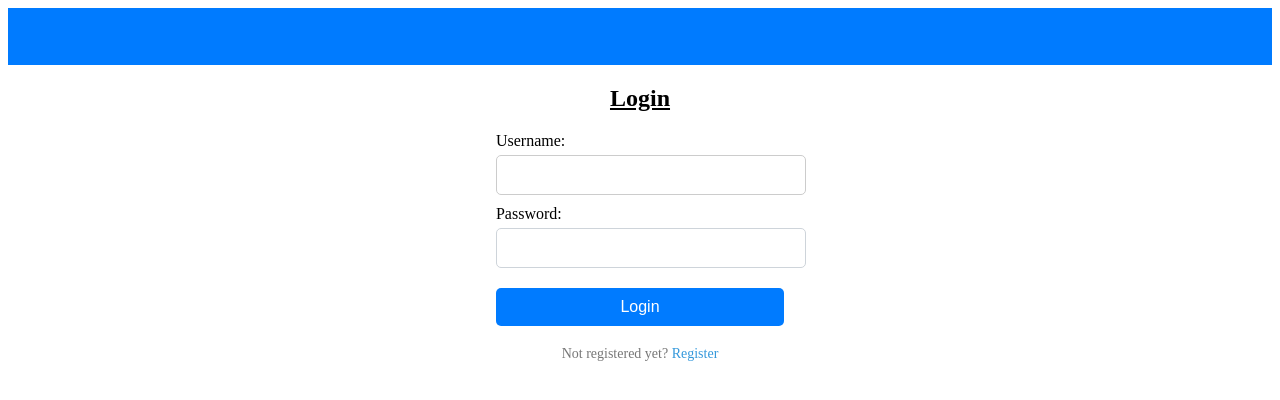
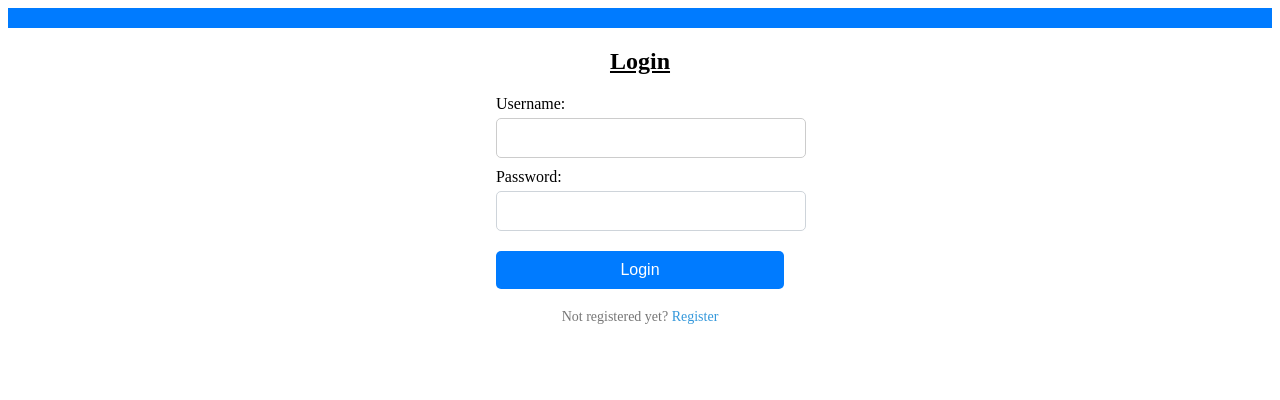
Before and after one commit to AniketPawase/Diployement-client, a React (Create React App) app: page /login in a window 1280 px wide. Shown: the top 400 px of the page. Built offline with nearby package versions, Linux system fonts and the light colour scheme; no server answers.

Commit message:
continuous deply4

```diff
--- a/src/App.js
+++ b/src/App.js
@@ -59,15 +59,20 @@ function App() {
                   <>
                     {/* Visible when not logged in */}
                   </>
-              ) :
+                ) : (
                   <>
                     <Link to={'/'} className="nav-link">Home Page</Link>
                     <Link to={'/createPost'} className="nav-link">Create A Post</Link>
-                </>}
+                  </>
+                )}
               </div>
               <div className='loggedInContainer'>
-              <h3>{authState?.username}</h3>
-              {authState.status && <button onClick={logout} className="logout-button">Logout</button>}
+                {authState.status && (
+                  <>
+                    <h3>{authState.username}</h3>
+                    <button onClick={logout} className="logout-button">Logout</button>
+                  </>
+                )}
               </div>
             </div>
             <Routes>
```
Lines whose indentation alone changed are shown as unchanged.
